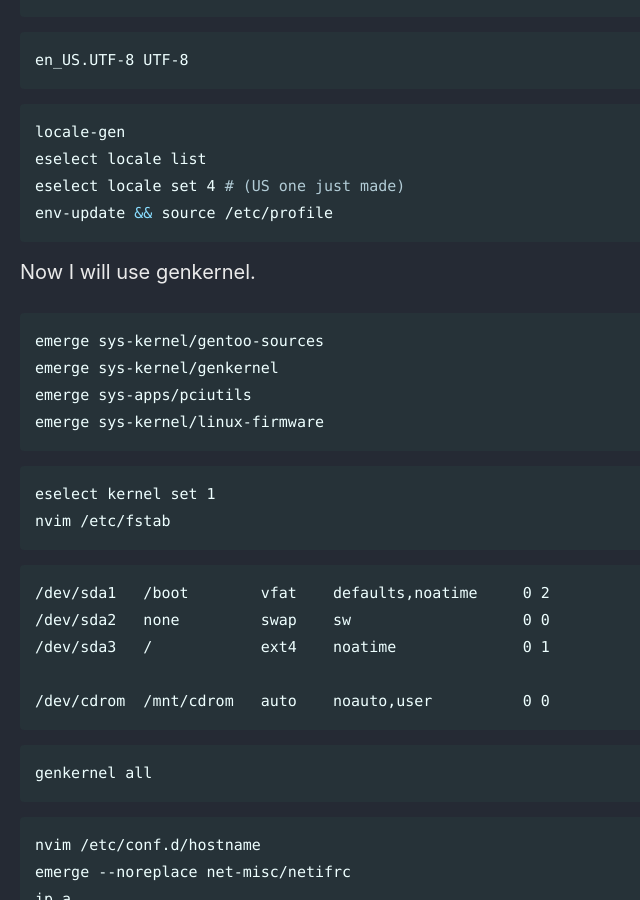
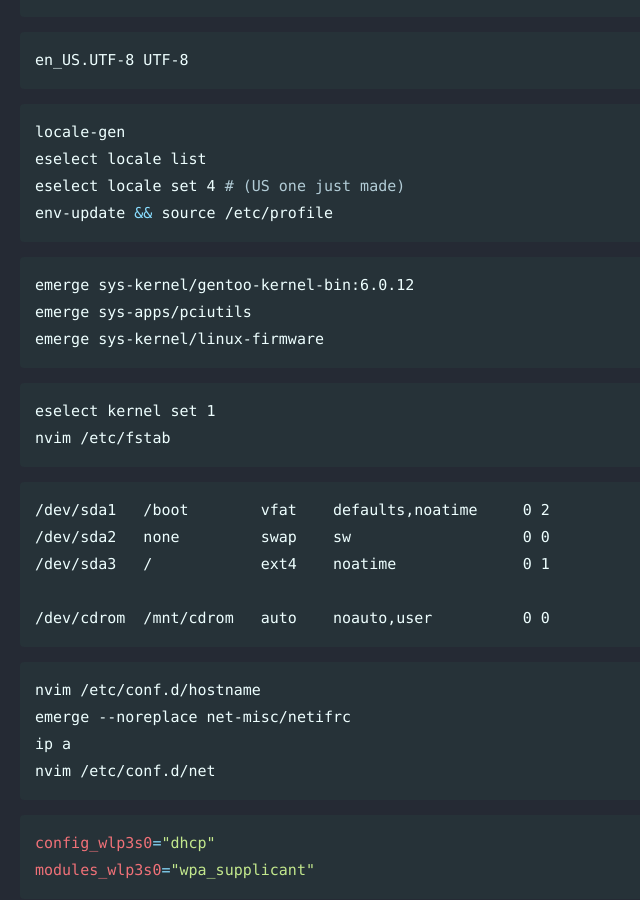
Before and after one commit to Connor-McCartney/Connor-McCartney.github.io, a Jekyll site: the page built from _pages/misc/gentoo.md, in a window 1280 px wide and 900 px high, scrolled down 3272 px. Shown: the whole window, without its empty margins (0-640 px from the left). Built offline with Jekyll 4.4.1, drawn with Linux system fonts in a browser that asks for light colours; cached includes are drawn as plain includes; our own code applies the rules of GitHub Pages for plain Markdown files.

Commit message:
Update gentoo.md

````diff
--- a/_pages/misc/gentoo.md
+++ b/_pages/misc/gentoo.md
@@ -152,11 +152,9 @@ eselect locale set 4 # (US one just made)
 env-update && source /etc/profile
 ```
 
-Now I will use genkernel.
 
 ```
-emerge sys-kernel/gentoo-sources
-emerge sys-kernel/genkernel
+emerge sys-kernel/gentoo-kernel-bin:6.0.12
 emerge sys-apps/pciutils
 emerge sys-kernel/linux-firmware
 ```
@@ -175,9 +173,6 @@ nvim /etc/fstab
 /dev/cdrom  /mnt/cdrom   auto    noauto,user          0 0
 ```
 
-```bash
-genkernel all
-```
 
 
 ```
````
